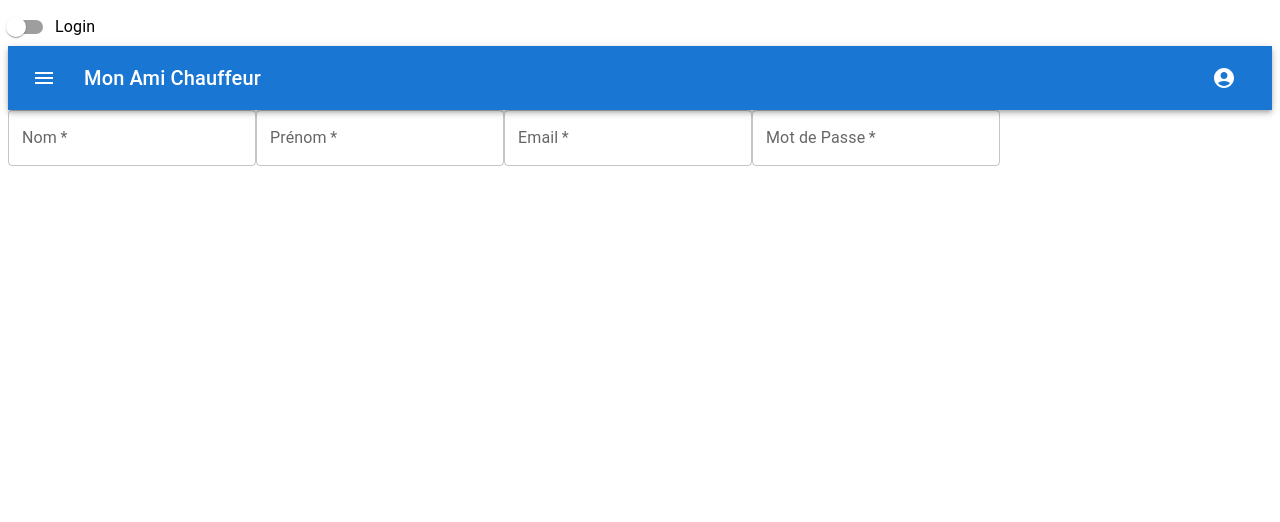
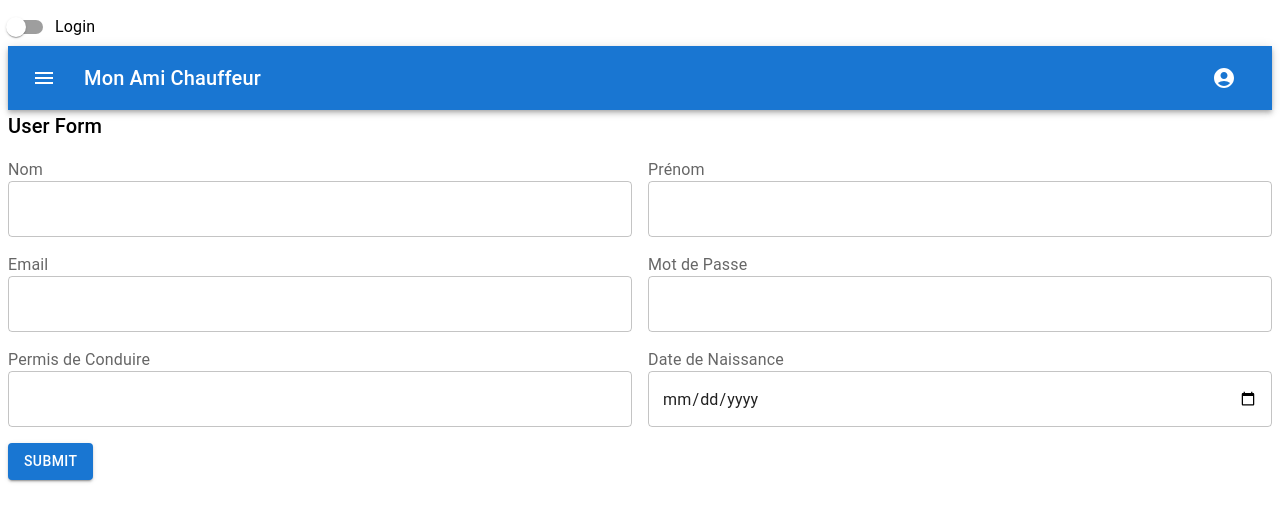
Before and after one commit to eng-guntherhaas/monAmiChauffeurFrontend, a Next.js app: page /signup in a window 1280 px wide. Shown: the top 522 px of the page. Built offline with nearby package versions, Linux system fonts and the light colour scheme.

Commit message:
simplification of components

```diff
--- a/src/app/components/inputFieldText.jsx
+++ /dev/null
@@ -1,38 +0,0 @@
-"use client";
-import * as React from "react";
-import TextField from "@mui/material/TextField";
-
-export default function InputFieldText({ label, required }) {
-  const [value, setValue] = React.useState("");
-  const [shrink, setShrink] = React.useState(false);
-
-  const handleFocus = () => {
-    setShrink(true);
-  };
-
-  const handleBlur = () => {
-    if (value === "") {
-      setShrink(false);
-    }
-  };
-
-  const handleChange = (e) => {
-    setValue(e.target.value);
-  };
-
-  return (
-    <>
-      <TextField
-        required={required}
-        label={label}
-        onFocus={handleFocus}
-        onBlur={handleBlur}
-        onChange={handleChange}
-        InputLabelProps={{
-          shrink: shrink,
-        }}
-        value={value}
-      />
-    </>
-  );
-}
--- a/src/app/signup/page.js
+++ b/src/app/signup/page.js
@@ -1,14 +1,134 @@
 "use client";
-
-import InputFieldText from "../components/inputFieldText";
+import { useState } from "react";
+import {
+  Button,
+  TextField,
+  FormControl,
+  FormLabel,
+  Typography,
+  Grid,
+} from "@mui/material";
 
 export default function SignupPage() {
+  const [user, setUser] = useState({
+    firstName: "",
+    lastName: "",
+    email: "",
+    password: "",
+    driversId: "",
+    birthDate: new Date(),
+  });
+
+  const handleSubmit = (event) => {
+    event.preventDefault();
+
+    // Call API to create or update user
+
+    console.log("Submit user:", user);
+  };
+
+  const handleChange = (event) => {
+    const { name, value } = event.target;
+    setUser((prevUser) => ({ ...prevUser, [name]: value }));
+  };
+
   return (
-    <>
-      <InputFieldText label="Nom" required={true} />
-      <InputFieldText label="Prénom" required={true} />
-      <InputFieldText label="Email" required={true} />
-      <InputFieldText label="Mot de Passe" required={true} />
-    </>
+    <Grid container justifyContent={"center"} alignItems={"center"} spacing={2}>
+      <Grid item xs={12}>
+        <Typography variant="h6">User Form</Typography>
+      </Grid>
+
+      <Grid item xs={6}>
+        <FormControl fullWidth>
+          <FormLabel>Nom</FormLabel>
+
+          <TextField
+            id="lastName"
+            name="lastName"
+            value={user.lastName}
+            onChange={handleChange}
+            variant="outlined"
+          />
+        </FormControl>
+      </Grid>
+
+      <Grid item xs={6}>
+        <FormControl fullWidth>
+          <FormLabel>Prénom</FormLabel>
+
+          <TextField
+            id="firstName"
+            name="firstName"
+            value={user.firstName}
+            onChange={handleChange}
+            variant="outlined"
+          />
+        </FormControl>
+      </Grid>
+
+      <Grid item xs={6}>
+        <FormControl fullWidth>
+          <FormLabel>Email</FormLabel>
+
+          <TextField
+            id="email"
+            name="email"
+            value={user.email}
+            onChange={handleChange}
+            variant="outlined"
+          />
+        </FormControl>
+      </Grid>
+
+      <Grid item xs={6}>
+        <FormControl fullWidth>
+          <FormLabel>Mot de Passe</FormLabel>
+
+          <TextField
+            id="password"
+            name="password"
+            value={user.password}
+            onChange={handleChange}
+            variant="outlined"
+            type="password"
+          />
+        </FormControl>
+      </Grid>
+
+      <Grid item xs={6}>
+        <FormControl fullWidth>
+          <FormLabel>Permis de Conduire</FormLabel>
+
+          <TextField
+            id="driversId"
+            name="driversId"
+            value={user.driversId}
+            onChange={handleChange}
+            variant="outlined"
+          />
+        </FormControl>
+      </Grid>
+
+      <Grid item xs={6}>
+        <FormControl fullWidth>
+          <FormLabel>Date de Naissance</FormLabel>
+
+          <TextField
+            id="birthDate"
+            name="birthDate"
+            value={user.birthDate}
+            onChange={handleChange}
+            variant="outlined"
+            type="date"
+          />
+        </FormControl>
+      </Grid>
+
+      <Grid item xs={12}>
+        <Button variant="contained" color="primary" onClick={handleSubmit}>
+          Submit
+        </Button>
+      </Grid>
+    </Grid>
   );
 }
```
Also changed, not shown: src/app/components/inputFieldDate.jsx (deleted, +0 -32 lines), src/app/components/inputFieldNumber.jsx (deleted, +0 -32 lines), src/app/components/searchTrip.jsx (+5 -8 lines), src/app/signin/page.js (+3 -4 lines).
